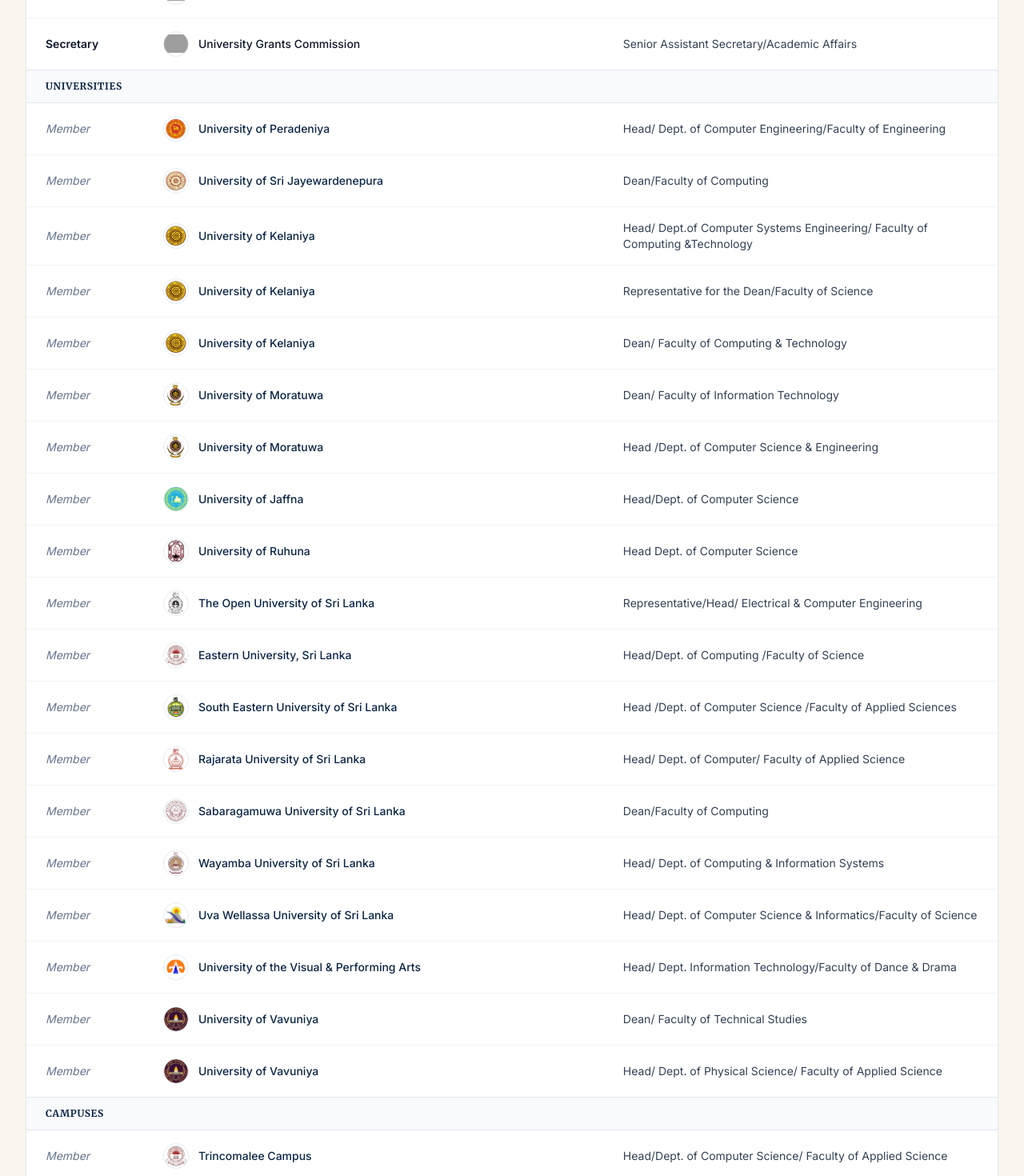
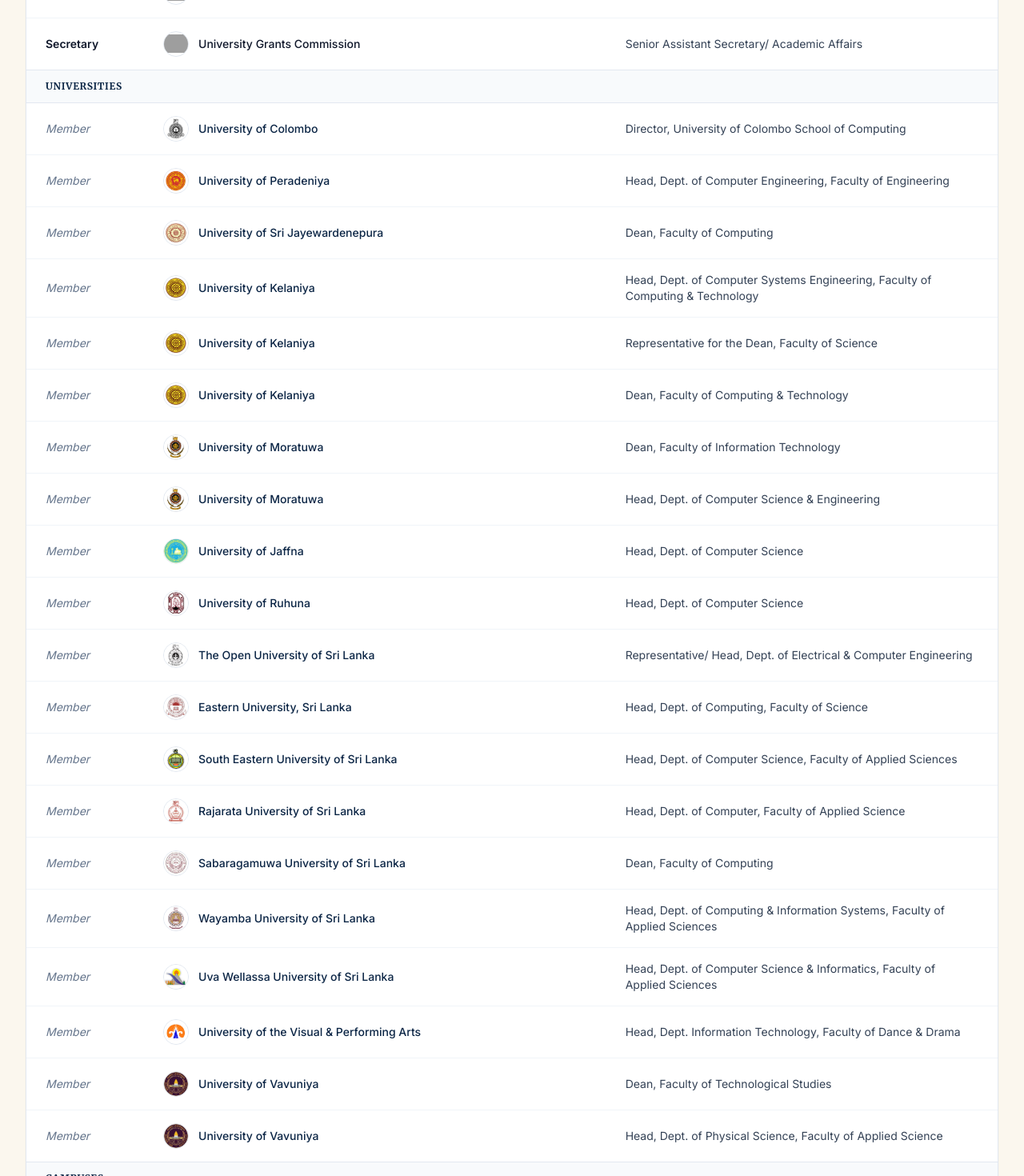
Before and after one commit to SLASSCOM/computing.ugc.ac.lk, a React (Vite) app: page /about in a window 1280 px wide. Shown: the part 1260-2730 px from the top of the page at 80% size. Built offline with nearby package versions, Linux system fonts and the light colour scheme; grey boxes are pictures that could not be loaded.

Commit message:
fix: standardize member formatting in university data and adjust AboutPage text layout

```diff
--- a/public/data/universities.json
+++ b/public/data/universities.json
@@ -6,7 +6,9 @@
     "associated_university": null,
     "established_under": "University Grants Commission",
     "abbreviation": "CMB",
-    "members": [],
+    "members": [
+      "Director, University of Colombo School of Computing"
+    ],
     "url": "http://www.cmb.ac.lk/",
     "uni_code": "A"
   },
@@ -18,7 +20,7 @@
     "established_under": "University Grants Commission",
     "abbreviation": "PDN",
     "members": [
-      "Head/ Dept. of Computer Engineering/Faculty of Engineering"
+      "Head, Dept. of Computer Engineering, Faculty of Engineering"
     ],
     "url": "http://www.pdn.ac.lk/",
     "uni_code": "B"
@@ -31,7 +33,7 @@
     "established_under": "University Grants Commission",
     "abbreviation": "SJP",
     "members": [
-      "Dean/Faculty of Computing"
+      "Dean, Faculty of Computing"
     ],
     "url": "http://www.sjp.ac.lk/",
     "uni_code": "C"
@@ -44,9 +46,9 @@
     "established_under": "University Grants Commission",
     "abbreviation": "KLN",
     "members": [
-      "Head/ Dept.of Computer Systems Engineering/ Faculty of Computing &Technology",
-      "Representative for the Dean/Faculty of Science",
-      "Dean/ Faculty of Computing & Technology"
+      "Head, Dept. of Computer Systems Engineering, Faculty of Computing & Technology",
+      "Representative for the Dean, Faculty of Science",
+      "Dean, Faculty of Computing & Technology"
     ],
     "url": "http://www.kln.ac.lk/",
     "uni_code": "D"
@@ -59,8 +61,8 @@
     "established_under": "University Grants Commission",
     "abbreviation": "MRT",
     "members": [
-      "Dean/ Faculty of Information Technology",
-      "Head /Dept. of Computer Science & Engineering"
+      "Dean, Faculty of Information Technology",
+      "Head, Dept. of Computer Science & Engineering"
     ],
     "url": "http://www.mrt.ac.lk/",
     "uni_code": "G"
@@ -73,7 +75,7 @@
     "established_under": "University Grants Commission",
     "abbreviation": "UJA",
     "members": [
-      "Head/Dept. of Computer Science"
+      "Head, Dept. of Computer Science"
     ],
     "url": "http://www.jfn.ac.lk/",
     "uni_code": "E"
@@ -86,7 +88,7 @@
     "established_under": "University Grants Commission",
     "abbreviation": "RUH",
     "members": [
-      "Head Dept. of Computer Science"
+      "Head, Dept. of Computer Science"
     ],
     "url": "http://www.ruh.ac.lk/",
     "uni_code": "F"
@@ -99,7 +101,7 @@
     "established_under": "University Grants Commission",
     "abbreviation": "OUSL",
     "members": [
-      "Representative/Head/ Electrical & Computer Engineering"
+      "Representative/ Head, Dept. of Electrical & Computer Engineering"
     ],
     "url": "http://www.ou.ac.lk/",
     "uni_code": null
@@ -112,7 +114,7 @@
     "established_under": "University Grants Commission",
     "abbreviation": "EUSL",
     "members": [
-      "Head/Dept. of Computing /Faculty of Science"
+      "Head, Dept. of Computing, Faculty of Science"
     ],
     "url": "http://www.esn.ac.lk/",
     "uni_code": "H"
@@ -125,7 +127,7 @@
     "established_under": "University Grants Commission",
     "abbreviation": "SEUSL",
     "members": [
-      "Head /Dept. of Computer Science /Faculty of Applied Sciences"
+      "Head, Dept. of Computer Science, Faculty of Applied Sciences"
     ],
     "url": "http://www.seu.ac.lk/",
     "uni_code": "J"
@@ -138,7 +140,7 @@
     "established_under": "University Grants Commission",
     "abbreviation": "RUSL",
     "members": [
-      "Head/ Dept. of Computer/ Faculty of Applied Science"
+      "Head, Dept. of Computer, Faculty of Applied Science"
     ],
     "url": "http://www.rjt.ac.lk/",
     "uni_code": "K"
@@ -151,7 +153,7 @@
     "established_under": "University Grants Commission",
     "abbreviation": "SUSL",
     "members": [
-      "Dean/Faculty of Computing"
+      "Dean, Faculty of Computing"
     ],
     "url": "http://www.sab.ac.lk/",
     "uni_code": "L"
@@ -164,7 +166,7 @@
     "established_under": "University Grants Commission",
     "abbreviation": "WUSL",
     "members": [
-      "Head/ Dept. of Computing & Information Systems"
+      "Head, Dept. of Computing & Information Systems, Faculty of Applied Sciences"
     ],
     "url": "http://www.wyb.ac.lk/",
     "uni_code": "M"
@@ -177,7 +179,7 @@
     "established_under": "University Grants Commission",
     "abbreviation": "UWU",
     "members": [
-      "Head/ Dept. of Computer Science & Informatics/Faculty of Science"
+      "Head, Dept. of Computer Science & Informatics, Faculty of Applied Sciences"
     ],
     "url": "http://www.uwu.ac.lk/",
     "uni_code": "U"
@@ -190,7 +192,7 @@
     "established_under": "University Grants Commission",
     "abbreviation": "UVPA",
     "members": [
-      "Head/ Dept. Information Technology/Faculty of Dance & Drama"
+      "Head, Dept. Information Technology, Faculty of Dance & Drama"
     ],
     "url": "http://www.vpa.ac.lk/",
     "uni_code": "Z"
@@ -214,8 +216,8 @@
     "established_under": "University Grants Commission",
     "abbreviation": "UOV",
     "members": [
-      "Dean/ Faculty of Technical Studies",
-      "Head/ Dept. of Physical Science/ Faculty of Applied Science"
+      "Dean, Faculty of Technological Studies",
+      "Head, Dept. of Physical Science, Faculty of Applied Science"
     ],
     "url": "http://www.vau.ac.lk/",
     "uni_code": "R"
@@ -239,7 +241,7 @@
     "established_under": "University Grants Commission",
     "abbreviation": "TRINCO",
     "members": [
-      "Head/Dept. of Computer Science/ Faculty of Applied Science"
+      "Head, Dept. of Computer Science, Faculty of Applied Science"
     ],
     "url": "https://trinco.esn.ac.lk/",
     "uni_code": "W"
@@ -298,7 +300,7 @@
     "established_under": "Sir John Kotelawala Defence Academy Act No. 68 of 1981",
     "abbreviation": "KDU",
     "members": [
-      "Dean/Faculty of Computing"
+      "Dean, Faculty of Computing"
     ],
     "url": "https://www.kdu.ac.lk",
     "uni_code": null
--- a/src/components/AboutPage.tsx
+++ b/src/components/AboutPage.tsx
@@ -221,7 +221,7 @@
                         <span className="font-medium text-slate-900">University Grants Commission</span>
                       </div>
                     </td>
-                    <td className="px-6 py-4 text-slate-700">Senior Assistant Secretary/Academic Affairs</td>
+                    <td className="px-6 py-4 text-slate-700">Senior Assistant Secretary/ Academic Affairs</td>
                   </tr>
 
                   {/* Universities Group */}
```
